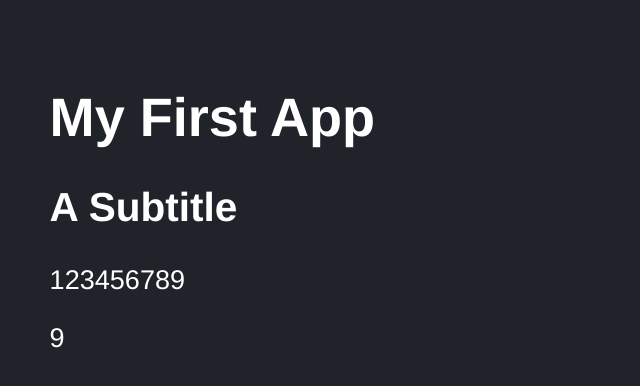
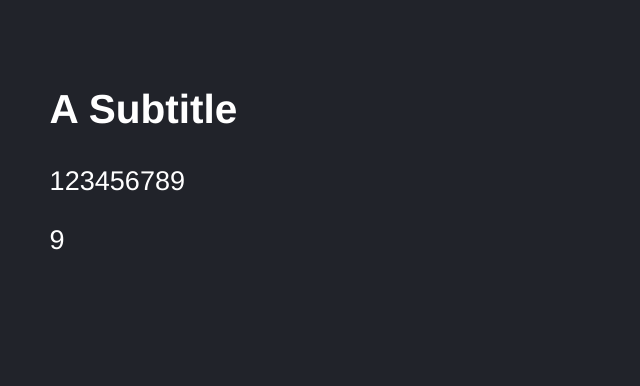
Before and after one commit to juan18506/first-react-app, a React (Vite) app: page / in a window 1280 px wide. Shown: the top 386 px of the page, without its empty margins (0-640 px from the left). Built offline with nearby package versions, Linux system fonts and the light colour scheme.

Commit message:
Added FirstApp props

```diff
--- a/src/FirstApp.jsx
+++ b/src/FirstApp.jsx
@@ -9,10 +9,12 @@ const getResultAsync = async (a, b) => {
   return a + b;
 }
 
-export const FirstApp = () => {
+export const FirstApp = (props) => {
+  console.log(props);
+
   return (
     <>
-      <h1>My First App</h1>
+      <h1>{ props.title }</h1>
       <h2>A Subtitle</h2>
       <p>{ newMessage }</p>
       <p>{ getResult(7, 2) }</p>
```
